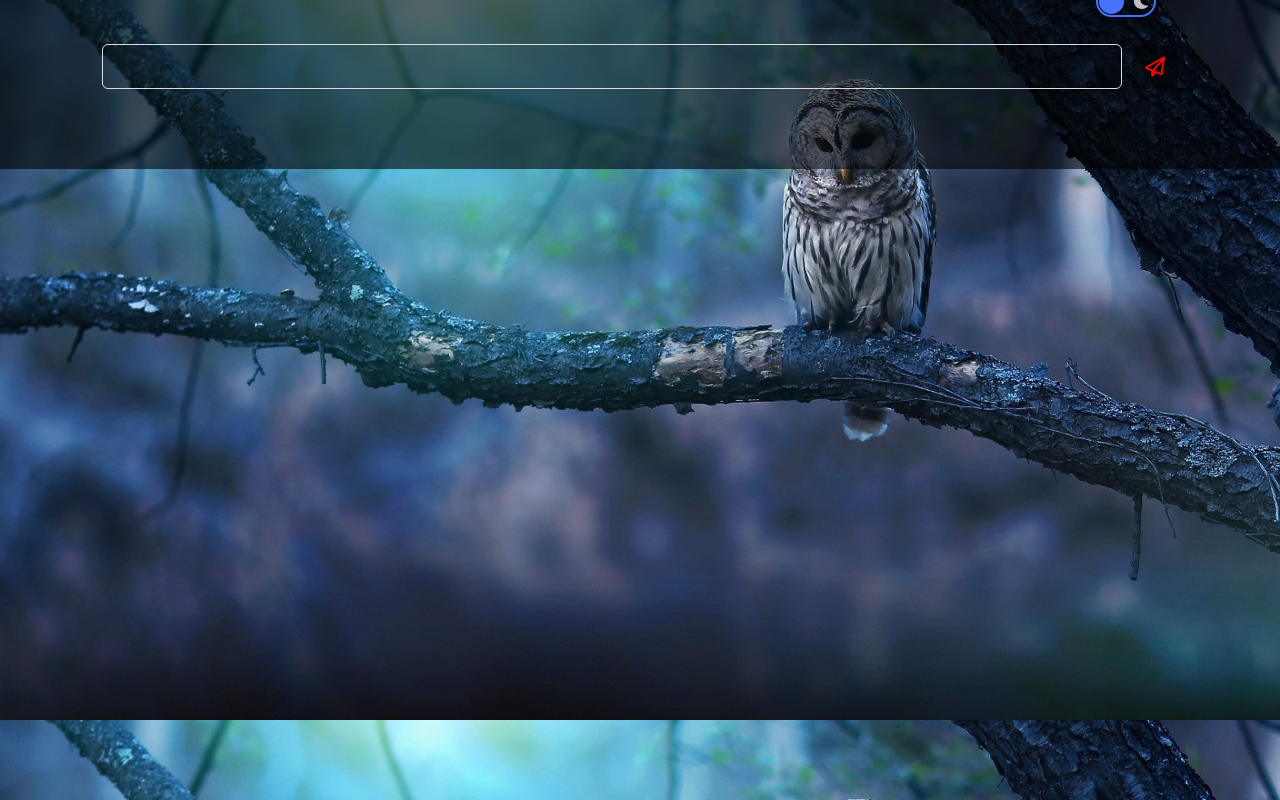
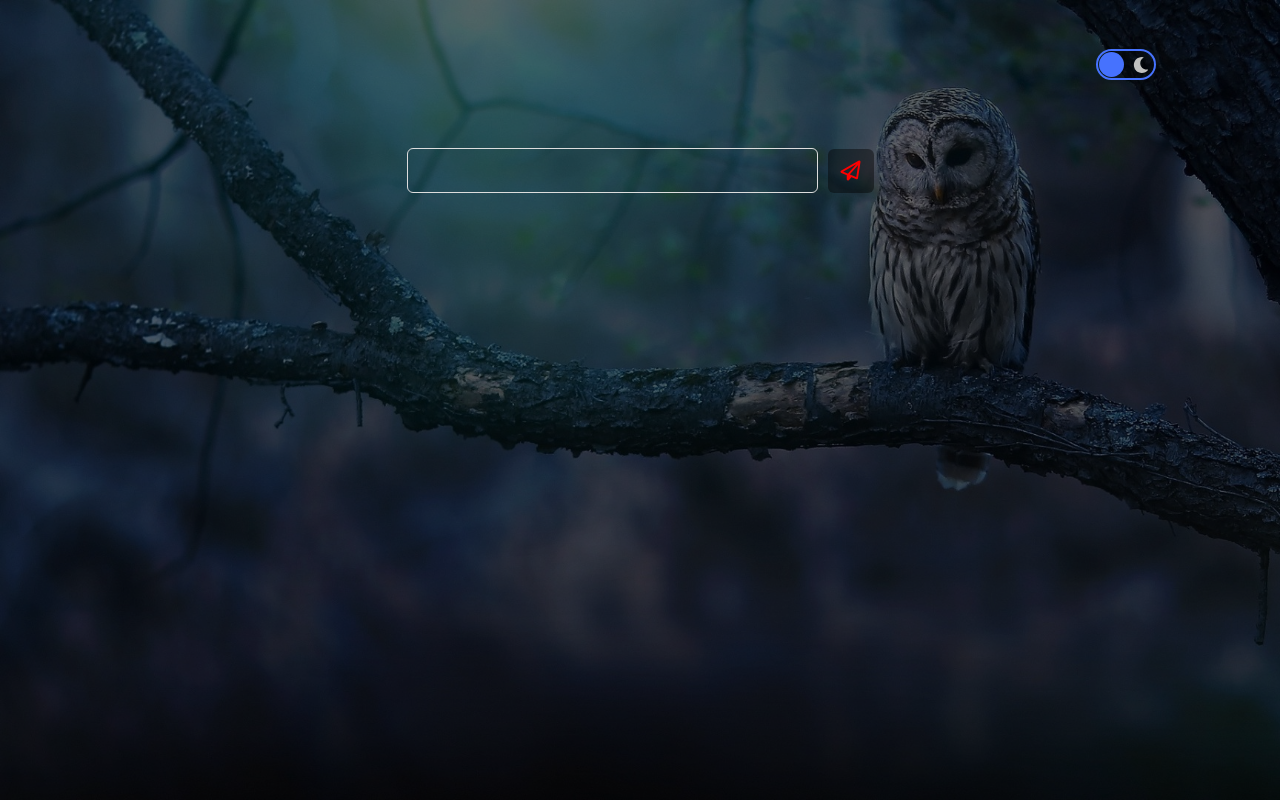
Before and after one commit to you55efmansour/to-do-list, a plain HTML site: page index.html in a window 1280 px wide. Drawn offline with nearby package versions, Linux system fonts and the light colour scheme.

Commit message:
fix height problem

```diff
--- a/css/dark-mode.css
+++ b/css/dark-mode.css
@@ -1,11 +1,11 @@
 body {
   font-family: 'Poppins', sans-serif;
-  overflow: hidden;
   }
   .dark-body {
     background-image: url(../pics/dark.jpg);
     background-size: cover;
     position: relative;
+    min-height: 100vh;
   }
   .dark-body::before{
     content: "";
@@ -18,13 +18,25 @@ body {
   }
   .container-md{
     position: relative;
+    min-height: 100vh;
     z-index: 2;
+    padding-top: 2rem;
   }
+
+  .content-wrapper {
+    display: flex;
+    flex-direction: column;
+    height: calc(100vh - 5rem);
+    max-width: 800px;
+    margin: 0 auto;
+  }
+
   .form {
     border-radius: 6px;
     padding: 20px;
     display: flex;
     align-items: center;
+    flex-shrink: 0;
   }
   .input {
     padding: 10px;
@@ -56,6 +68,9 @@ body {
     margin-top: 20px;
     border-radius: 6px;
     padding: 20px;
+    flex: 1;
+    overflow-y: auto;
+    min-height: 0;
   }
   .tasks .task {
     background-color: rgba(0, 0, 0, 0.459);
--- a/css/light-mode.css
+++ b/css/light-mode.css
@@ -6,6 +6,7 @@ body {
     background-image: url(../pics/light.jpg);
     background-size: cover;
     position: relative;
+    min-height: 100vh;
   }
   .light-body::before{
     content: "";
@@ -20,12 +21,23 @@ body {
   .container-md{
     position: relative;
     z-index: 2;
+    padding-top: 2rem;
   }
+
+  .content-wrapper {
+    display: flex;
+    flex-direction: column;
+    height: calc(100vh - 4rem);
+    max-width: 800px;
+    margin: 0 auto;
+  }
+
   .form {
     border-radius: 6px;
     padding: 20px;
     display: flex;
     align-items: center;
+    flex-shrink: 0;
   }
   .input {
     padding: 10px;
@@ -59,6 +71,9 @@ body {
     font-size: 20px;
     border-radius: 6px;
     padding: 20px;
+    flex: 1;
+    overflow-y: auto;
+    min-height: 0;
   }
   .tasks .task {
     background-color: #ffffffc2;
--- a/css/main.css
+++ b/css/main.css
@@ -16,7 +16,17 @@ body::before{
   .container-md{
     position: relative;
     z-index: 2;
+    padding-top: 2rem;
   }
+
+  .content-wrapper {
+    display: flex;
+    flex-direction: column;
+    height: calc(100vh - 4rem);
+    max-width: 800px;
+    margin: 0 auto;
+  }
+
   .welcome {
     color: white;
   }
--- a/index.html
+++ b/index.html
@@ -18,7 +18,7 @@
     <link href="https://fonts.googleapis.com/css2?family=Poppins:wght@400;500;600;700&display=swap" rel="stylesheet">
   </head>
   <body class="body dark-body">
-    <div class="container-md d-flex flex-column justify-content-center h-100 pt-4">
+    <div class="container-md d-flex flex-column">
       <!-- mode -->
         <label for="night-light-checkbox" class="night-light-label">
             <input type="checkbox" id="night-light-checkbox">
@@ -33,11 +33,13 @@
             </svg>
         </label>
       <!-- content  -->
-      <form class="form d-flex">
-        <input type="text" class="input w-75" />
-        <button type="submit" class="add btn" ><i class="fa-regular fa-paper-plane"></i></button>
-      </form>
-      <div class="tasks">
+      <div class="content-wrapper mt-5">
+        <form class="form d-flex mt-5">
+          <input type="text" class="input w-75" />
+          <button type="submit" class="add btn" ><i class="fa-regular fa-paper-plane"></i></button>
+        </form>
+        <div class="tasks">
+        </div>
       </div>
     </div>
     <script src="./js/main.js"></script>
```
Also changed, not shown: light.html (+4 -4 lines).
